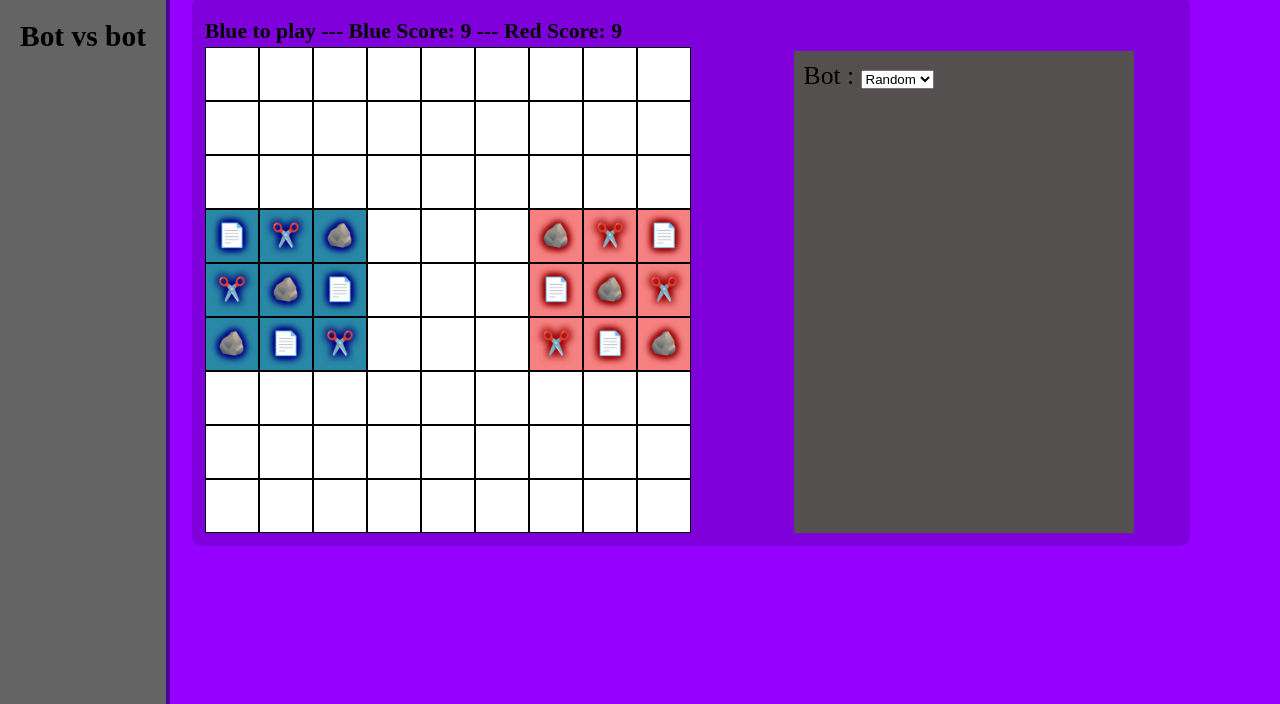
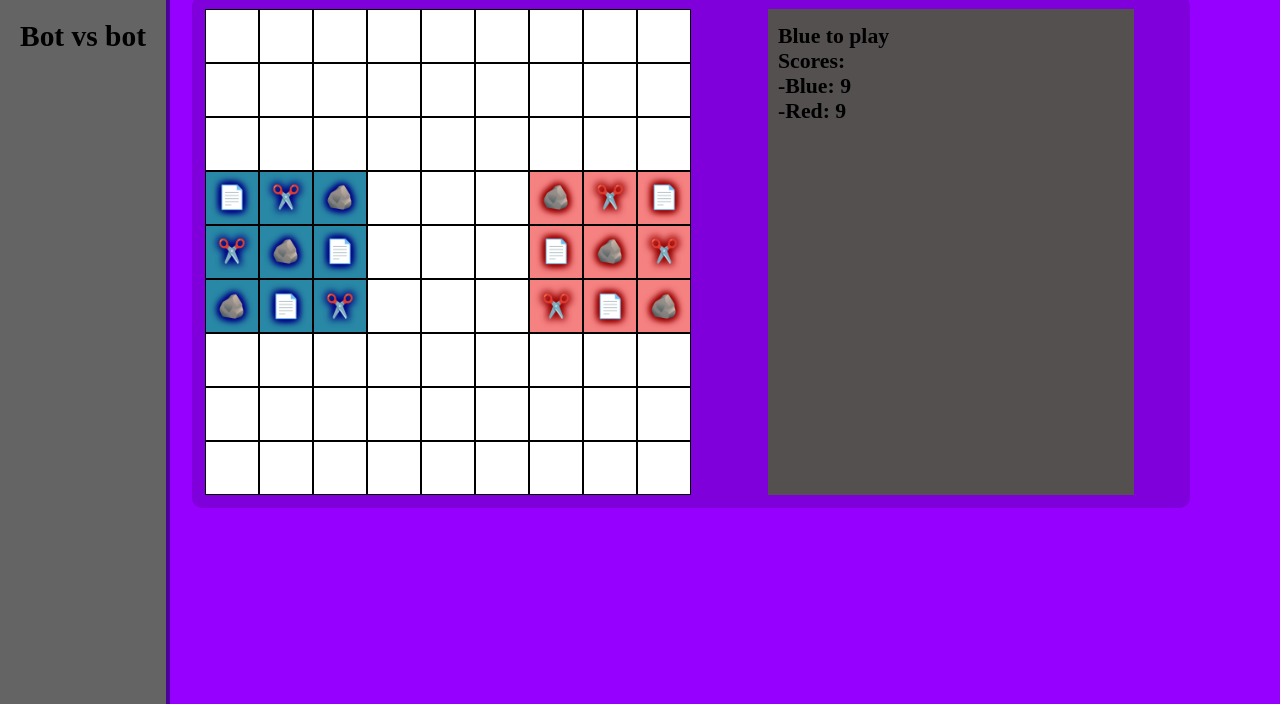
Before and after one commit to MatBou314/echec-roche-papier-ciseaux, a website with bundled scripts: page jouer-contre-bot.html in a window 1280 px wide. Shown: the part 96-800 px from the top of the page. Built offline with nearby package versions, Linux system fonts and the light colour scheme.

Commit message:
Réarrangement de l'affichage

```diff
--- a/boardGestion.js
+++ b/boardGestion.js
@@ -23,16 +23,28 @@ export function setUpBoards() {
           board: newBoard()
       };
       initBoardElem(affBoard);
-      initInfoElem(affBoard);
+      initControlMenuElem(affBoard);
+
       if (affBoard.mode === "bvb") {
         setInterval( () => {
           const move = randomMove(affBoard.board);
           play(affBoard.board, move[0], move[1]);
           updateCases(affBoard, move);
           updateInfo(affBoard)
-        }, 2000)
+        }, 1200)
       }
 })
+}
+
+function initControlMenuElem(affBoard) {
+  const controlMenuElem = document.createElement("div");
+  controlMenuElem.classList.add("game-control-menu");
+  const infoElem = document.createElement("div");
+  infoElem.classList.add("board-info");
+  controlMenuElem.appendChild(infoElem);
+  affBoard.elem.parentNode.appendChild(controlMenuElem);
+  affBoard.infoElem = infoElem;
+  updateInfo(affBoard);
 }
 
 function initInfoElem(affBoard) {
@@ -78,7 +90,7 @@ function updateInfo(affBoard) {
   const board = affBoard.board;
   if (!infoElem) return;
   const casesCount = getCasesCount(board);
-  infoElem.textContent = `${board.turn ? "Blue" : "Red"} to play  ---  Blue Score: ${casesCount[0]}  ---  Red Score: ${casesCount[1]}`;
+  infoElem.textContent = `${board.turn ? "Blue" : "Red"} to play\n Scores:\n-Blue: ${casesCount[0]}\n-Red: ${casesCount[1]}`;
 }
 
 function manageClick(affBoard, caseIdx) {
--- a/jouer-contre-bot.html
+++ b/jouer-contre-bot.html
@@ -18,14 +18,7 @@
     <a href="bot-vs-bot.html">Bot vs bot</a>
   </div>
   <div class="game-container">
-    <div class="board-container"><div class="board" data-mode="jvb"></div></div>
-    <div class="game-control-menu">
-      <label for="bot-type">Bot :</label>
-      <select id="bot-type">
-        <option value="random">Random</option>
-        <option value="minimax">minimax</option>
-      </select>
-    </div>
+    <div class="board" data-mode="jvb"></div>
   </div>
 </body>
 </html>
--- /dev/null
+++ b/package.json
@@ -0,0 +1,6 @@
+{
+  "name": "chess-rpc",
+  "version": "1.0.0",
+  "description": "Jeu Chess RPC",
+  "type": "module"
+}
--- a/style.css
+++ b/style.css
@@ -33,10 +33,12 @@ h1 {
 
 .board-info {
   position: relative;
-  top: 10px;
+  margin-top: 5px;
   color: rgb(0, 0, 0);
   font-weight: 800;
   font-size: clamp(5px, 1.7vw, 40px);
+  white-space: pre-line;
+  width: fit-content;
 }
 
 .case {
@@ -125,20 +127,14 @@ h1 {
     border-radius: 15px;
 }
 
-.board-container {
-  display: flex;
-  flex-direction: column;
-}
-
 .game-container {
   position: relative;
-  background-color: rgb(127, 0, 218);
   display: flex;
-  flex-direction: row;
   width: 90%;
   padding: 1vw;
   border-radius: 10px;
   margin-top: 20px;
+  background-color: rgb(127, 0, 218);
 }
 
 .game-container .board {
@@ -148,16 +144,15 @@ h1 {
 
 .game-container .board-info {
   position: relative;
-  width: clamp(200px, 40vw, 800px);
+  width: fit-content;
   margin-bottom: 1vw;
 }
 
 .game-control-menu {
   position: relative;
   background-color: rgb(85, 80, 80);
-  width: clamp(100px, 25vw, 500px);
+  width: clamp(100px, 27vw, 500px);
   align-self: stretch;
-  margin-top: clamp(10px, 3.3vw, 70px);
   margin-left: 6vw;
   font-size: 2vw;
   padding: 10px;
```
Also changed, not shown: bot-vs-bot.html (+1 -2 lines), index.html (+1 -3 lines), jouer-en-personne.html (+1 -2 lines).
